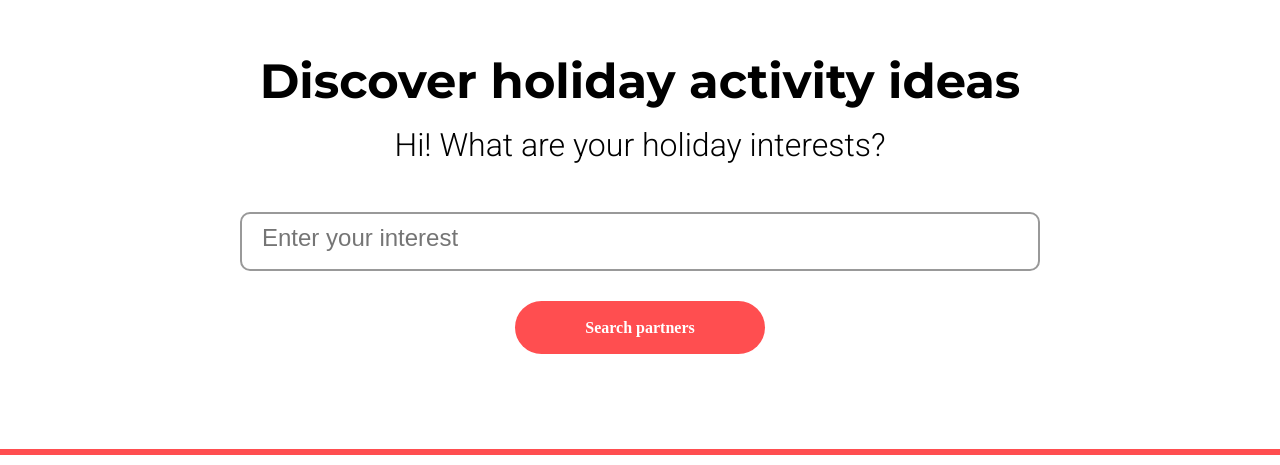
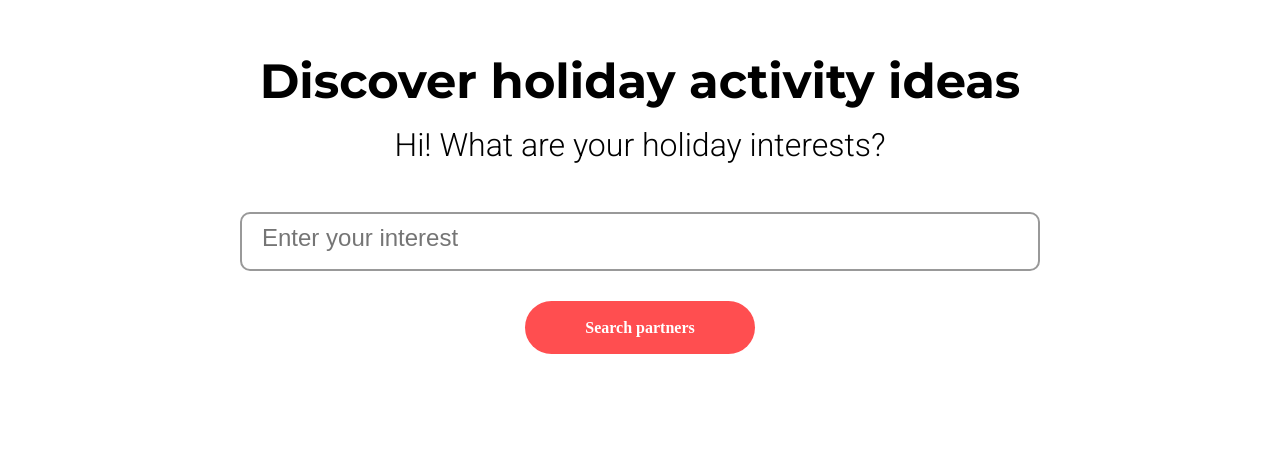
Before and after one commit to la-viza/Exam-Practice, a plain HTML site: page index.html in a window 1280 px wide. Shown: the part 1359-1824 px from the top of the page. Drawn offline with Linux system fonts and the light colour scheme.

Commit message:
+fixed button

```diff
--- a/styles/style.scss
+++ b/styles/style.scss
@@ -15,7 +15,7 @@ $color-accent: #ff4e50;
   // MOBILE FIRST LAYOUT
 
   .top-section {
-    background-image: url(/Exam-Practice/img/header.png);
+    background-image: url(/img/header.png);
     background-position: center center;
     background-repeat: no-repeat;
     background-size: cover;
@@ -205,11 +205,11 @@ $color-accent: #ff4e50;
       }
 
       &__button {
-        padding: 3rem 0 1rem;
+        padding: 3rem 0;
         text-align: center;
 
         a {
-          padding: 18px 70px;
+          padding: 18px 60px;
           background-color: $color-accent;
           text-decoration: none;
           color: $color-primary;
```
Also changed, not shown: styles/style.css, 1 other file.
